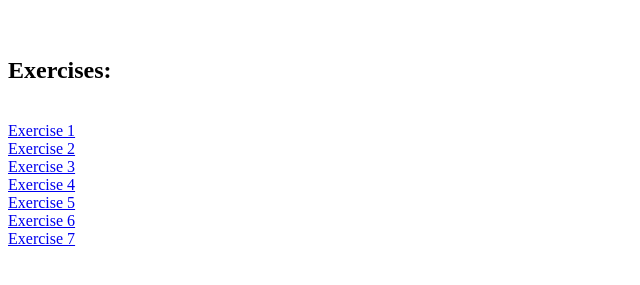
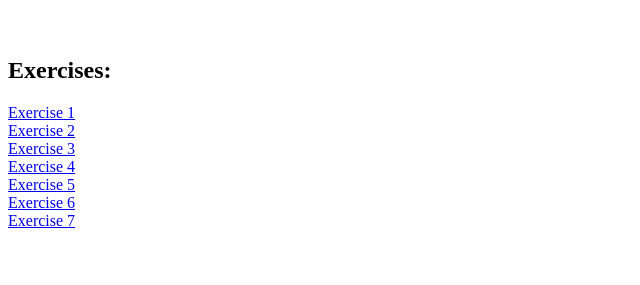
Before and after one commit to techlado/IS445_HW3, a plain HTML site: page index.html in a window 1280 px wide. Shown: the part 61-346 px from the top of the page, without its empty margins (0-640 px from the left). Drawn offline with Linux system fonts and the light colour scheme.

Commit message:
Formatting change

```diff
--- a/index.html
+++ b/index.html
@@ -8,7 +8,7 @@
 </head>
 <body>
   <h1>Welcome to DG HW3!</h1><br>
-  <h2>Exercises:</h2><br>
+  <h2>Exercises:</h2>
   <a href="html/ex1.html">Exercise 1</a><br>
   <a href="html/ex2.html">Exercise 2</a><br>
   <a href="html/ex3.html">Exercise 3</a><br>
```
